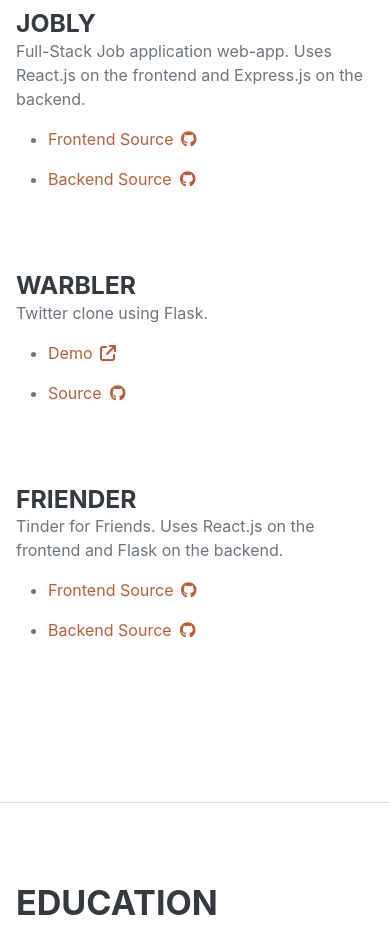
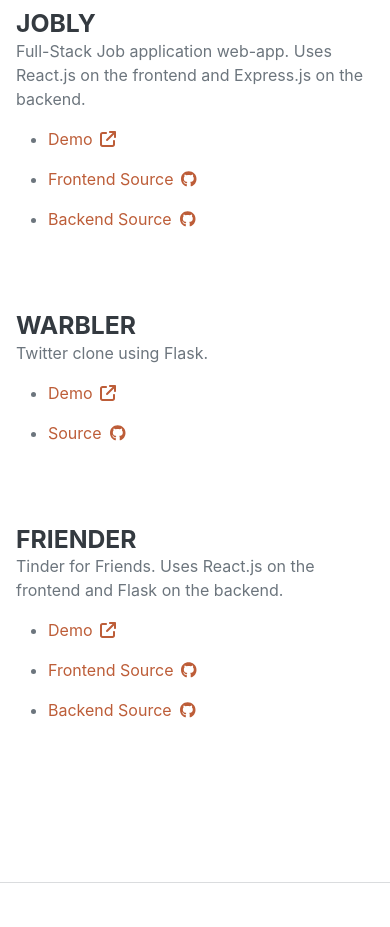
Before and after one commit to BlueMycon/BlueMycon.github.io, a plain HTML site: page index.html in a window 390 px wide. Shown: the part 2640-3567 px from the top of the page. Drawn offline with nearby package versions, Linux system fonts and the light colour scheme; a web font is replaced by a local one.

Commit message:
Demo links and Mobile Design Fix
Add demo links for all 3 projects.
Meta tag for viewport for responsive layout on mobile browsers.

```diff
--- a/index.html
+++ b/index.html
@@ -3,6 +3,7 @@
 
 <head>
   <meta charset="utf-8" />
+  <meta name="viewport" content="width=device-width, initial-scale=1, shrink-to-fit=no" />
   <meta name="description" content="" />
   <meta name="author" content="" />
   <title>Kenny Burgher, Software Engineer</title>
@@ -199,11 +200,10 @@
             </div>
             <div>
               <ul>
-                <!-- TODO: Demo link -->
-                <!-- <li><a href="https://astonbdev-jobly.surge.sh/">
+                <li><a href="https://react-jobly-frontend-1hch.onrender.com/" target="_blank" rel="noopener noreferrer">
                     <p class="list-inline-item">Demo</p><i
                       class=" list-inline-item fa-solid fa-arrow-up-right-from-square"></i>
-                  </a></li> -->
+                  </a></li>
                 <li><a href="https://github.com/BlueMycon/react-jobly-frontend">
                     <p class="list-inline-item">Frontend Source</p><i class=" list-inline-item fa-brands fa-github"></i>
                   </a></li>
@@ -247,11 +247,10 @@
             <div class="mb-3">Tinder for Friends. Uses React.js on the frontend and Flask on the backend.</div>
             <div>
               <ul>
-                <!-- TODO: Demo link -->
-                <!-- <li><a href="https://www.kongregate.com/games/b_aston/asteroid-field?acomplete=asteroid+field">
+                <li><a href="https://friender-frontend.onrender.com/" target="_blank" rel="noopener noreferrer">
                     <p class="list-inline-item">Demo</p><i
                       class=" list-inline-item fa-solid fa-arrow-up-right-from-square"></i>
-                  </a></li> -->
+                  </a></li>
                 <li><a href="https://github.com/BlueMycon/friender-frontend">
                     <p class="list-inline-item">Frontend Source</p><i class=" list-inline-item fa-brands fa-github"></i>
                   </a></li>
```
